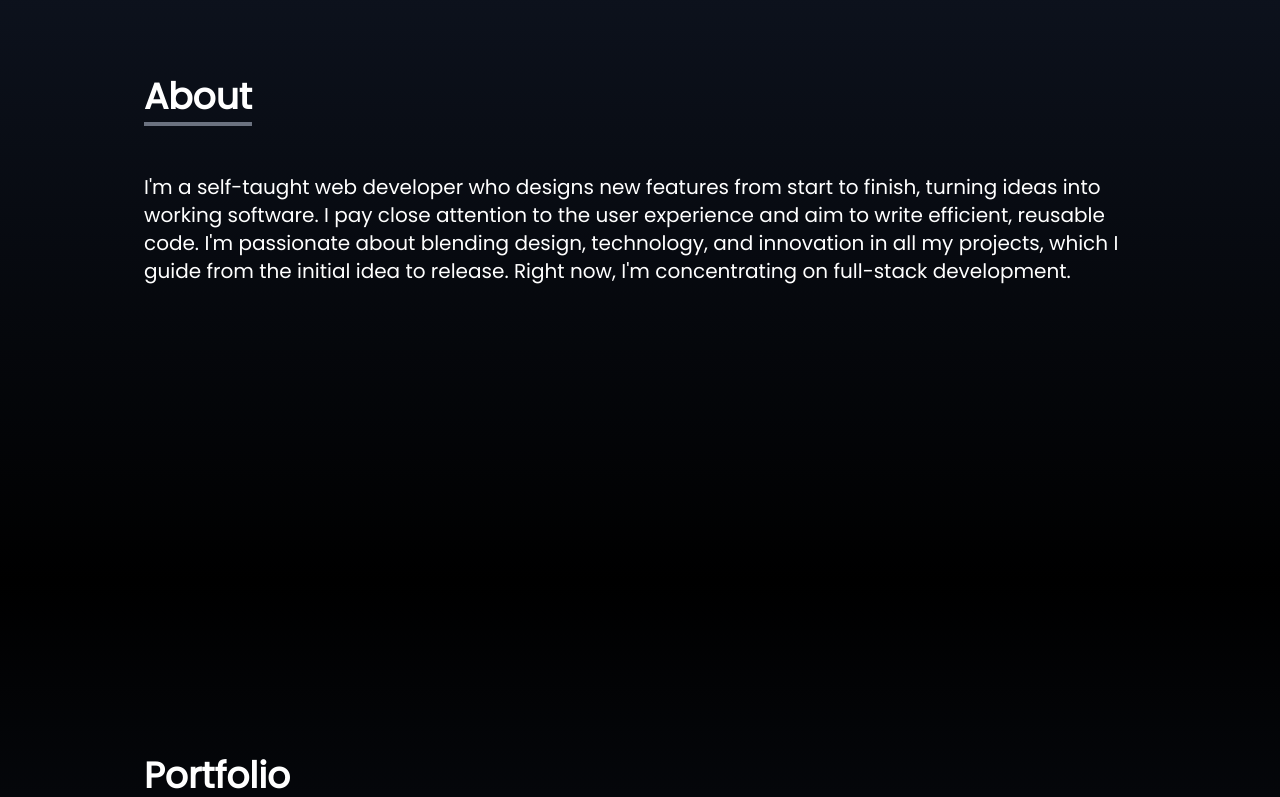
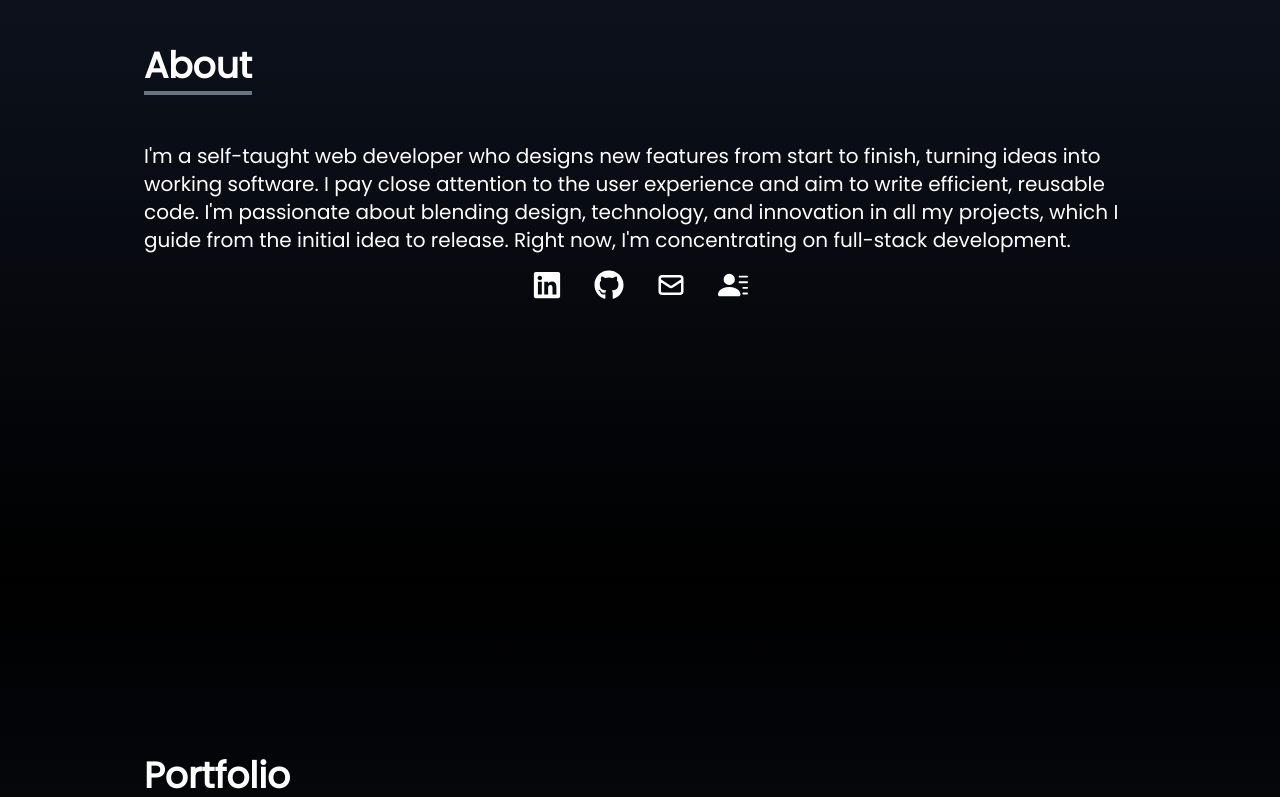
Before and after one commit to kvijayakrishnan/new-portfolio, a React (Create React App) app: page / in a window 1280 px wide. Shown: the part 1019-1816 px from the top of the page. Built offline with nearby package versions, Linux system fonts and the light colour scheme.

Commit message:
nav font size & about section add social media

```diff
--- a/src/components/About.jsx
+++ b/src/components/About.jsx
@@ -1,6 +1,53 @@
 import React from 'react'
+import { FaGithub, FaLinkedin } from 'react-icons/fa'
+import { HiOutlineMail } from 'react-icons/hi'
+import {BsFillPersonLinesFill} from 'react-icons/bs'
+import resume from '../assets/my-cv.pdf'
 
 function About() {
+  const social =[
+    {
+      id:1,
+      child:(
+        <>
+          <FaLinkedin size={30} />
+        </>
+      ),
+      href:"https://www.linkedin.com/in/vijay-krishnan-1a99aa228/",
+      style:'rounded-tr-md',
+    },
+    {
+      id:2,
+      child:(
+        <>
+          <FaGithub size={30} />
+        </>
+      ),
+      href:"https://github.com/kvijayakrishnan",
+    },
+    {
+      id:3,
+      child:(
+        <>
+          <HiOutlineMail size={30} />
+        </>
+      ),
+      href:"mailto:vijayakrishnankbv@yahoo.in",
+    },
+    {
+      id:4,
+      child:(
+        <>
+          <BsFillPersonLinesFill size={30} />
+        </>
+      ),
+      href:"https://drive.google.com/file/d/1dZbt1jN8xk3ff6X6Y9oj29fnSb7QawG8/view?usp=sharing",
+      style:'rounded-br-md',
+      download:true,
+    },
+
+  ]
+
   return (
     <div
         name="about"
@@ -15,7 +62,32 @@ function About() {
             <p className='text-xl font-thin text-white mt-6'>
                 I'm a self-taught web developer who designs new features from start to finish, turning ideas into working software. I pay close attention to the user experience and aim to write efficient, reusable code. I'm passionate about blending design, technology, and innovation in all my projects, which I guide from the initial idea to release. Right now, I'm concentrating on full-stack development.
             </p>
+            <ul >
+              <li className='flex flex-row  justify-center text-white px-2 gap-8 py-1'>
+                {social.map(({id,child,href,style, download}) =>(
+                  <li
+                    className='hover:scale-150 duration-500 py-3'
+                  key={id}
+
+                  >
+                    <a
+                      href={href}
+                      className=''
+                      download={download}
+                      target='_blank'
+                      rel='noreferrer'
+                    >
+                      {child}
+                    </a>
+                  </li>
+                ))}
+              </li>
+            </ul>
         </div>
+        <div>
+
+          </div>
+
     </div>
   )
 }
--- a/src/components/Navbar.jsx
+++ b/src/components/Navbar.jsx
@@ -34,9 +34,10 @@ const Navbar = () => {
   return (
     <div className='flex justify-between items-center w-full h-20 px-4 text-white bg-black fixed'>
         <div>
-            <h1 className='text-5xl font-signature ml-2'>VijayaKrishnan</h1>
+            <h1 className='text-3xl font-signature ml-2'>VijayaKrishnan</h1>
         </div>
 
+        <div className=' text-xl '>
         <ul className="hidden md:flex">
           {links.map(({id, link}) =>(
             <li
@@ -55,7 +56,7 @@ const Navbar = () => {
           {links.map(({id, link}) =>(
             <li
               key={id}
-              className='px-4 cursor-pointer capitalize py-6 text-4xl'
+              className='px-4 cursor-pointer capitalize py-6'
             >
               <Link
                 onClick={() =>setNav(!nav)}
@@ -65,6 +66,7 @@ const Navbar = () => {
       </ul>
 
         )}
+        </div>
 
 
 
```
